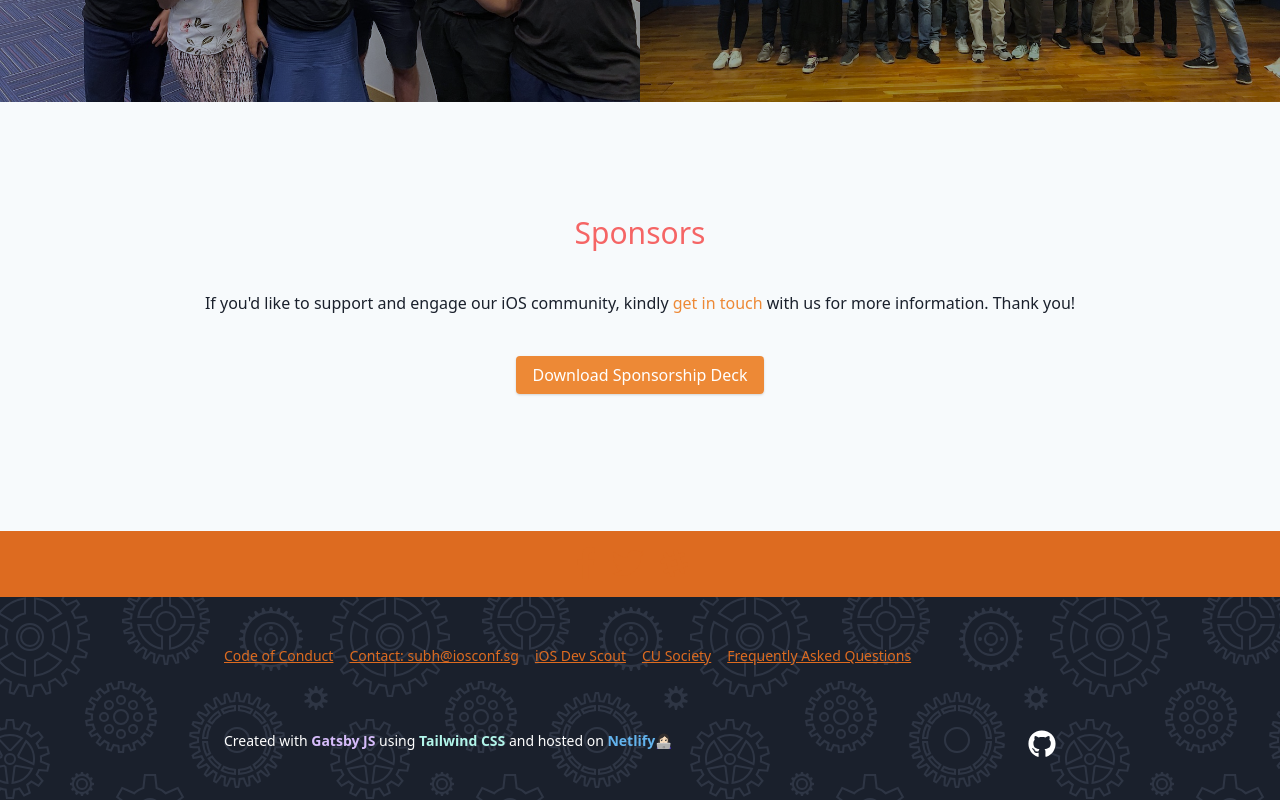
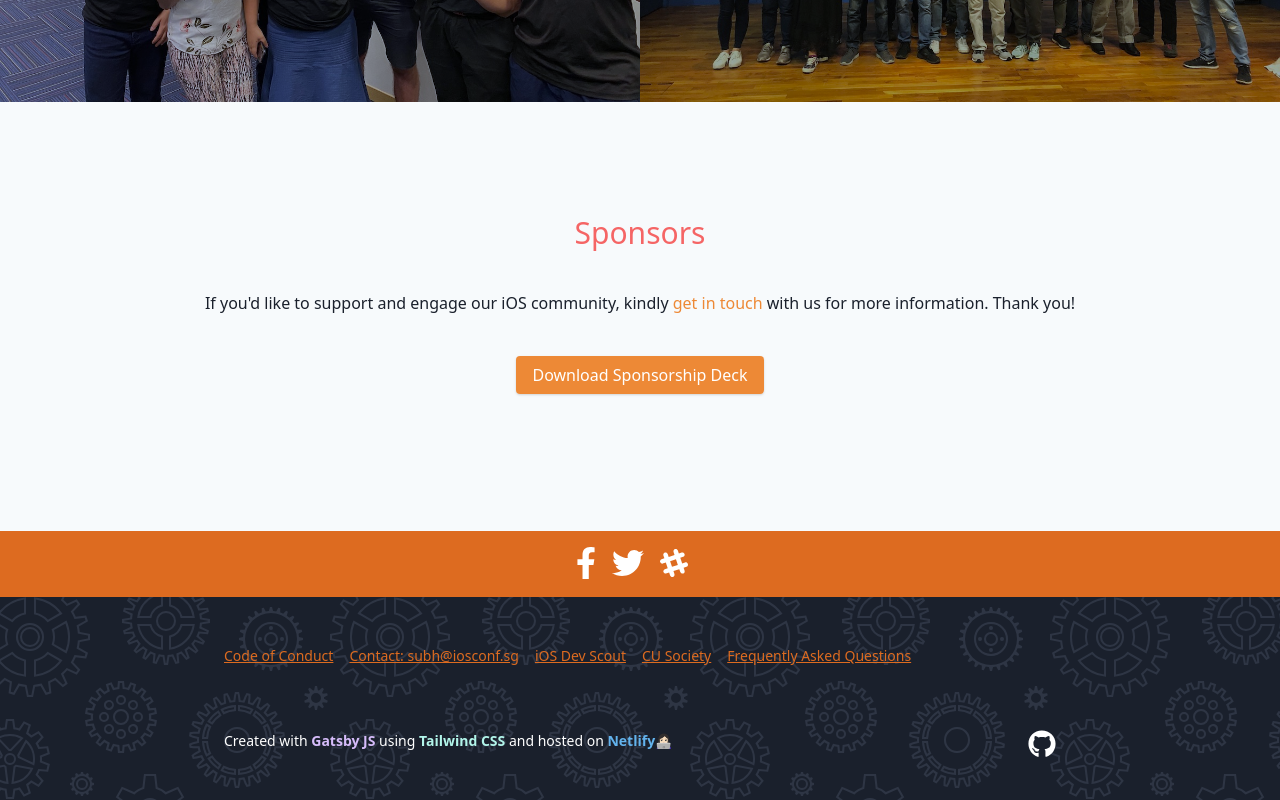
Before and after one commit to vinamelody/2021-website, a Gatsby site: page / in a window 1280 px wide. Shown: the part 858-1658 px from the top of the page. Built offline with nearby package versions, Linux system fonts and the light colour scheme; Gatsby itself is replaced by a stand-in of ours.

Commit message:
Fix link color

```diff
--- a/src/components/footer.js
+++ b/src/components/footer.js
@@ -4,7 +4,7 @@ import { FontAwesomeIcon } from "@fortawesome/react-fontawesome";
 import { faFacebookF } from "@fortawesome/free-brands-svg-icons/faFacebookF";
 import { faTwitter } from "@fortawesome/free-brands-svg-icons/faTwitter";
 import { faSlackHash } from "@fortawesome/free-brands-svg-icons/faSlackHash";
-import { faGithub} from "@fortawesome/free-brands-svg-icons/faGithub";
+import { faGithub } from "@fortawesome/free-brands-svg-icons/faGithub";
 
 function Footer() {
     return (
@@ -12,9 +12,9 @@ function Footer() {
             <section className="bg-orange-600">
                 <div className="max-w-4xl mx-auto text-white text-left text-center">
                     <ul className="list-none my-4">
-                    <li className="inline-block mr-4"><Link to="https://www.facebook.com/iosconfsg/"><FontAwesomeIcon size="2x" icon={faFacebookF} /></Link></li>
-                    <li className="inline-block mr-4"><Link to="https://www.twitter.com/iosconfsg/"><FontAwesomeIcon size="2x" icon={faTwitter} /></Link></li>
-                    <li className="inline-block mr-4"><Link to="https://launchpass.com/iosconfsg"><FontAwesomeIcon size="2x" icon={faSlackHash} /></Link></li>
+                        <li className="inline-block mr-4"><Link className="text-white" to="https://www.facebook.com/iosconfsg/"><FontAwesomeIcon size="2x" icon={faFacebookF} /></Link></li>
+                        <li className="inline-block mr-4"><Link className="text-white" to="https://www.twitter.com/iosconfsg/"><FontAwesomeIcon size="2x" icon={faTwitter} /></Link></li>
+                        <li className="inline-block mr-4"><Link className="text-white" to="https://launchpass.com/iosconfsg"><FontAwesomeIcon size="2x" icon={faSlackHash} /></Link></li>
                     </ul>
                 </div>
             </section>
```
Lines whose indentation alone changed are shown as unchanged.
